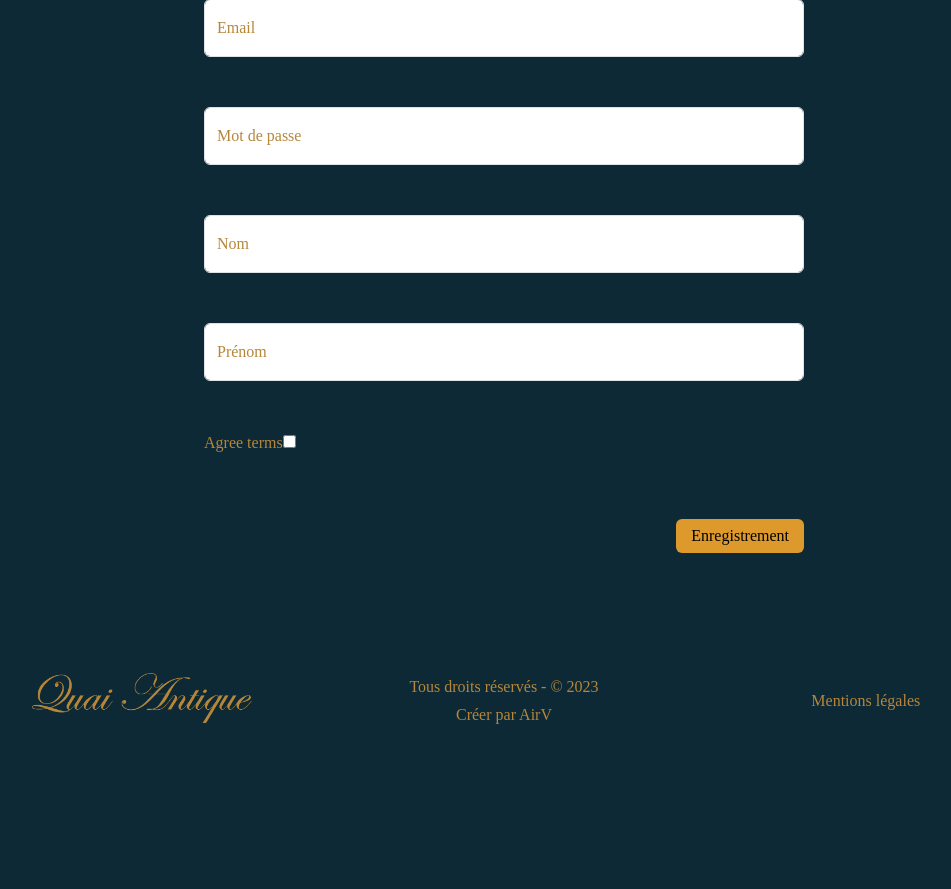
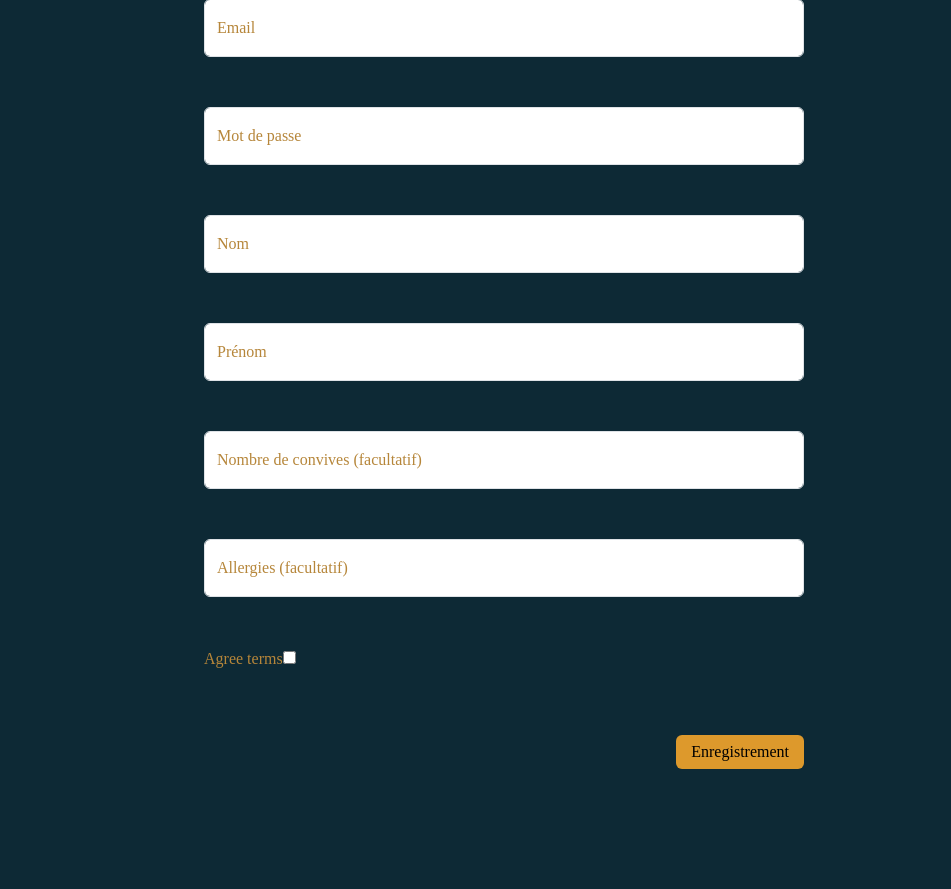
Before and after one commit to herveNkb/restotoro, a Symfony app: template templates/registration/register.html.twig in a window 1280 px wide. Shown: the part 321-1210 px from the top of the page, without its empty margins (136-1087 px from the left). Before the commit the page ends 1045 px from the top, so only its background shows below. Run offline with Twig, Linux system fonts and the light colour scheme; the template is opened without the code that fills it, so the values that code supplies are empty; form fields are guessed from the names that the template uses; some libraries are stand-ins or nearby versions; some web fonts are replaced.

Commit message:
feat(registration form): add new fields Add new fields into from registration for defaults allergies and defaults customer number.

```diff
--- a/templates/registration/register.html.twig
+++ b/templates/registration/register.html.twig
@@ -50,6 +50,24 @@
                     class: 'form-floating'
                 }
             }) }}
+            {{ form_row(registrationForm.defaultCustomerNumber, {
+                label: 'Nombre de convives (facultatif)',
+                attr: {
+                    placeholder: 'Nombre de convives (facultatif)'
+                },
+                row_attr: {
+                    class: 'form-floating'
+                }
+            }) }}
+            {{ form_row(registrationForm.default_allergies, {
+                label: 'Allergies (facultatif)',
+                attr: {
+                    placeholder: 'Indiquez vos allergies (facultatif)'
+                },
+                row_attr: {
+                    class: 'form-floating'
+                }
+            }) }}
             {{ form_row(registrationForm.agreeTerms) }}
 
             <div class="container-btn-form">
```
